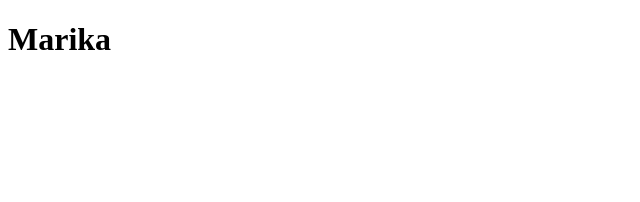
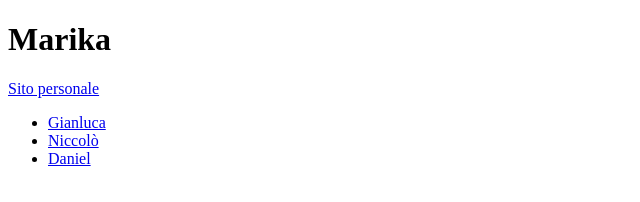
Before and after one commit to GianlucaLaRosa/bitRock_academy, a plain HTML site: page contacts/marika.html in a window 1280 px wide. Shown: the whole page, without its empty margins (0-640 px from the left). Drawn offline with Linux system fonts and the light colour scheme.

Commit message:
inseriti collegamenti pagina marika.html

```diff
--- a/contacts/marika.html
+++ b/contacts/marika.html
@@ -8,5 +8,11 @@
   </head>
   <body>
     <h1>Marika</h1>
+    <a href="#">Sito personale</a>
+    <ul>
+      <li><a href="gianluca.html">Gianluca</a></li>
+      <li><a href="/contacts/niccolo.html">Niccolò</a></li>
+      <li><a href="../contacts/daniel.html">Daniel</a></li>
+    </ul>
   </body>
 </html>
```
